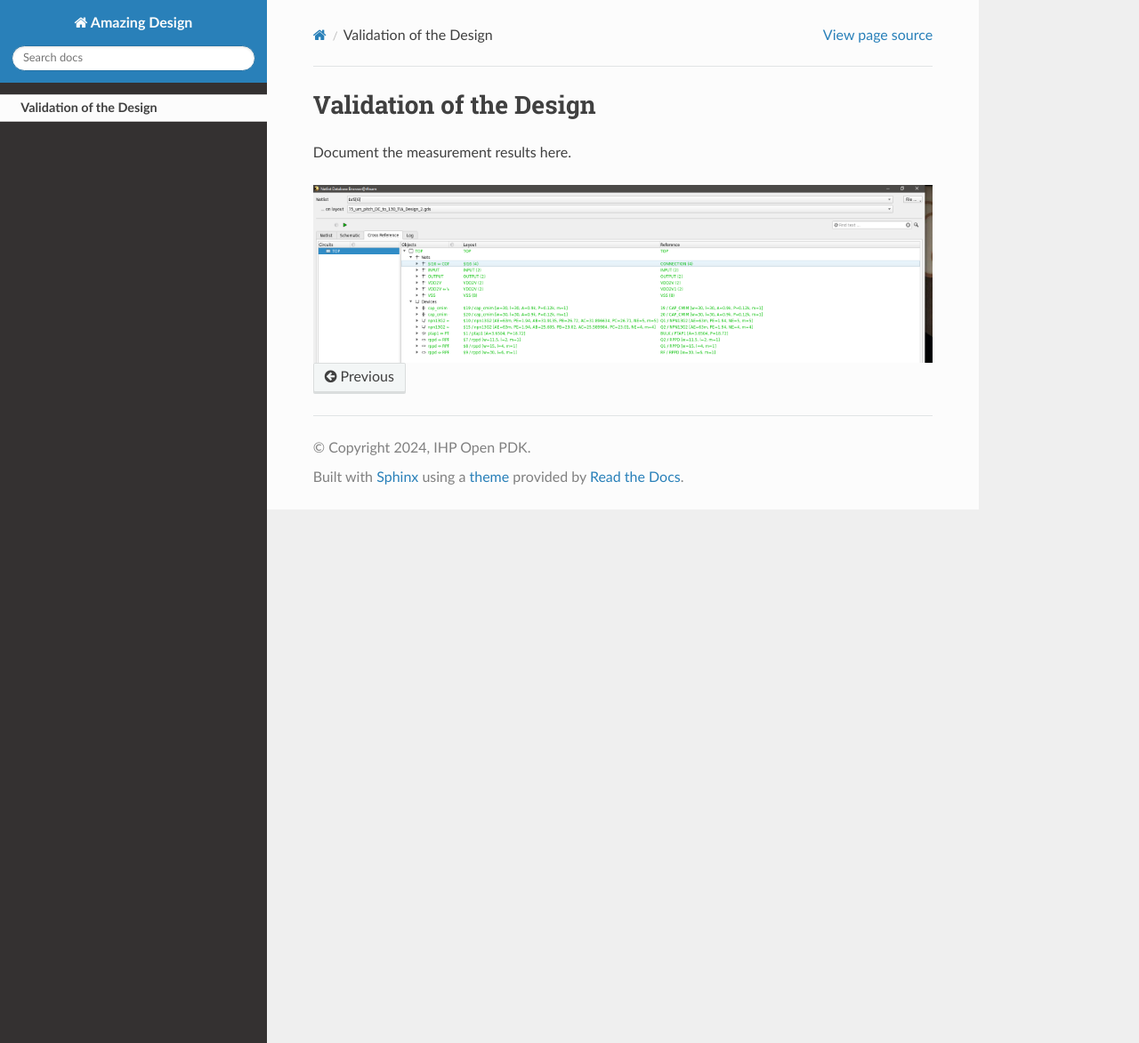
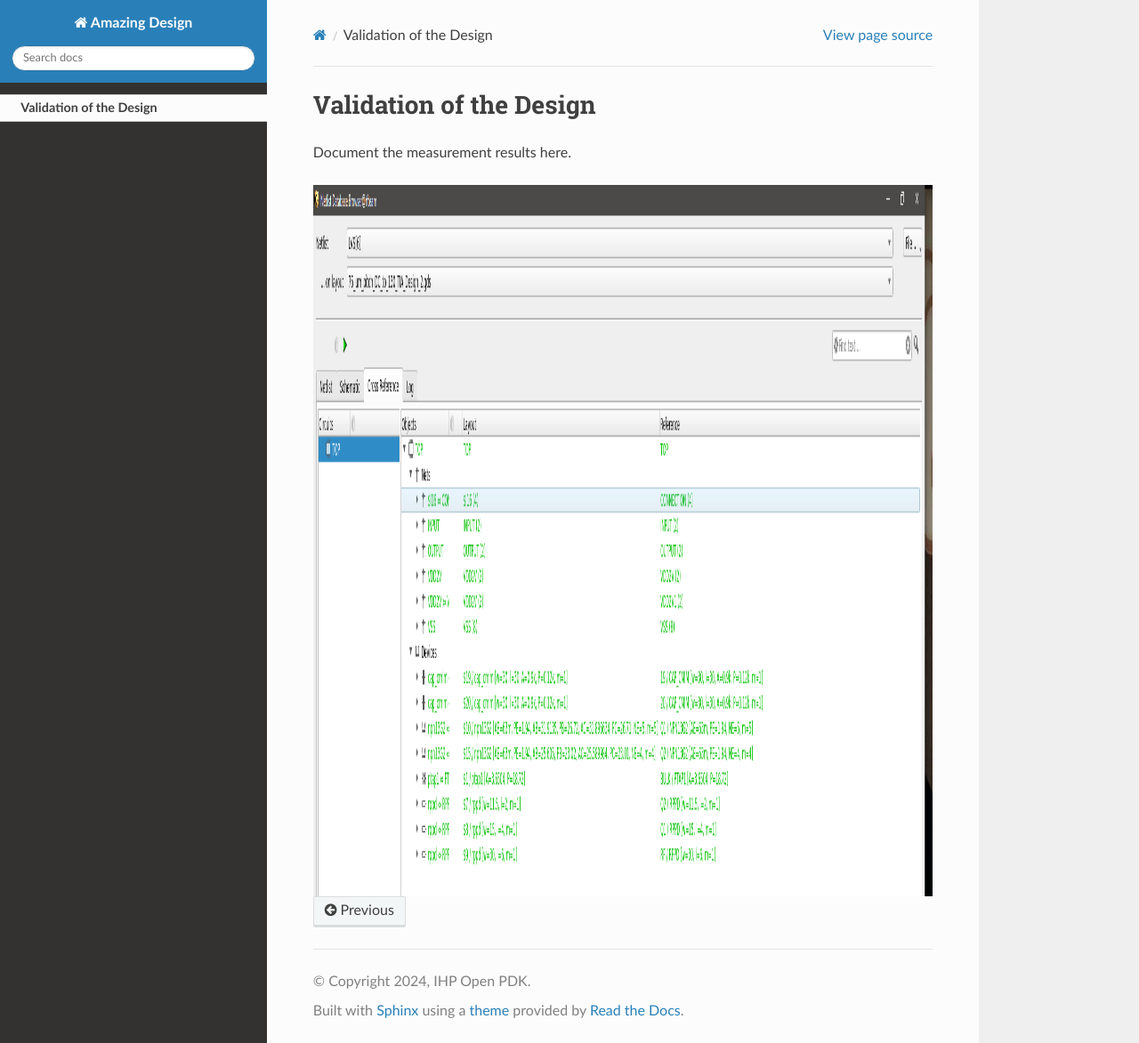
Before and after one commit to IHP-GmbH/TO_Apr2025, a Sphinx documentation site: the page built from DC_to_130_GHz_TIA/doc/source/validation.rst, in a window 1280 px wide and 1173 px high. Shown: the whole window at 89% size. Built offline with Sphinx 7.4.7 and the Read the Docs theme 3.1.0, drawn with Linux system fonts in a browser that asks for light colours; pages that are not in the unit, such as notebooks, are missing from menus.

Commit message:
2nd aspect

```diff
--- a/DC_to_130_GHz_TIA/doc/source/validation.rst
+++ b/DC_to_130_GHz_TIA/doc/source/validation.rst
@@ -8,4 +8,4 @@ Document the measurement results here.
     :align: center
     :alt: IHP Logo Image.
     :width: 1600
-    :height: 200
+    :height: 800
```
